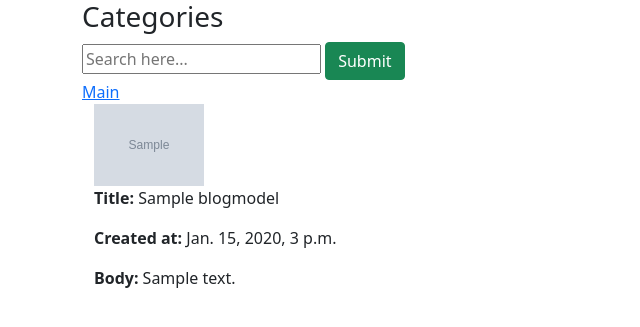
After one commit to islombeknematov/Blog, a Django app: page /blog/detail/1/ in a window 1280 px wide. The commit adds this page. Shown: the top 327 px of the page, without its empty margins (0-640 px from the left). Run offline with Django 4.2, Linux system fonts and the light colour scheme; tables that the repository leaves empty hold one stand-in row (values such as "Sample post"); grey boxes marked "Sample" are stand-in pictures.

Commit message:
detail view was added

```diff
--- a/Blog/models.py
+++ b/Blog/models.py
@@ -1,5 +1,5 @@
 from django.db import models
-
+from django.contrib.auth.models import User
 
 
 class CategoryModel(models.Model):
@@ -23,6 +23,7 @@ class BlogModel(models.Model):
 	categories = models.ForeignKey(CategoryModel, on_delete=models.PROTECT,
 								 default=1, related_name='blogs')
 
+	popular = models.ManyToManyField(User, blank=True, related_name='popular')
 
 	def __str__(self):
 		return self.title
--- a/Blog/urls.py
+++ b/Blog/urls.py
@@ -1,5 +1,5 @@
 from django.urls import path
-from Blog.views import BlogListView, BlogModelListAPIView
+from Blog.views import BlogListView, BlogModelListAPIView, PopularView, blog_detail
 
 
 
@@ -8,4 +8,7 @@ app_name = 'blog'
 urlpatterns = [
     path('', BlogListView.as_view(), name='blog_list'),
     path('api/', BlogModelListAPIView.as_view(), name='api'),
+
+    path('<int:pk>/', PopularView.as_view(), name='popular'),
+    path('detail/<int:pk>/', blog_detail, name='blog_detail'),
 ]
--- a/Blog/views.py
+++ b/Blog/views.py
@@ -1,7 +1,8 @@
 from django.shortcuts import render, get_object_or_404
+from django.http import HttpResponseRedirect
 
 from  .models import BlogModel, CategoryModel
-from django.views.generic import ListView
+from django.views.generic import ListView, View
 from rest_framework.generics import ListAPIView
 from .serializers import BlogModelSerializer
 
@@ -34,7 +35,31 @@ class BlogListView(ListView):
 		return blog
 
 
+class PopularView(View):
+	def post(self, request, pk, *args, **kwargs):
+		blog = BlogModel.objects.get(pk=pk)
+
+		is_popular = False
+
+		for i in blog.popular.all():
+			if i == request.user:
+				is_popular = True
+				break
+		if not is_popular:
+			blog.popular.add(request.user)
+
+		next = request.POST.get('next', '/')
+		return HttpResponseRedirect(next)
+
 
 class BlogModelListAPIView(ListAPIView):
 	queryset = BlogModel.objects.all()
 	serializer_class = BlogModelSerializer
+
+
+def blog_detail(request, pk):
+	detail = get_object_or_404(BlogModel, pk=pk)
+	context = {
+		'detail': detail
+	}
+	return render(request, 'layouts/detail.html', context)
--- a/templates/layouts/base.html
+++ b/templates/layouts/base.html
@@ -28,15 +28,28 @@
         <button type="submit" class="btn btn-success">Submit</button>
     </form>
 
-
-
     {% for i in object_list %}
-        <b>{{ i.title }}</b>
-        <p>{{ i.created }}</p>
         <img src="{{ i.cover.url }}" width="110">
-        <p>{{ i.body }}</p>
+        <br>
+        <b>
+            <a href="{% url 'blog:blog_detail' i.pk %}">
+                {{ i.title }}
+            </a>
+        </b>
+        <em>
+            <form method='post' action="{% url 'blog:popular' i.pk %}">
+                {% csrf_token %}
+                <input type="hidden" name="next" value="{{ request.path }}">
+                <button style="border: none;
+                box-shadow: none;" type="submit">more: {{ i.popular.all.count }}</button>
+            </form>
+        </em>
+        <hr>
 
     {% endfor %}
+
+    {% block content %}
+    {% endblock %}
 
 </div>
 
--- /dev/null
+++ b/templates/layouts/detail.html
@@ -0,0 +1,14 @@
+{% extends 'layouts/base.html' %}
+
+{% block content %}
+
+	<a href="{% url 'blog:blog_list' %}">Main</a>
+		<div class="container">
+
+		<img src="{{ detail.cover.url }}" width="110">
+	        <p><b>Title: </b>{{ detail.title }}</p>
+	        <p><b>Created at: </b>{{ detail.created }}</p>
+	        <p><b>Body: </b>{{ detail.body }}</p>
+	</div>
+
+{% endblock %}
```
Also changed, not shown: Blog/migrations/0018_blogmodel_popular.py (added).
